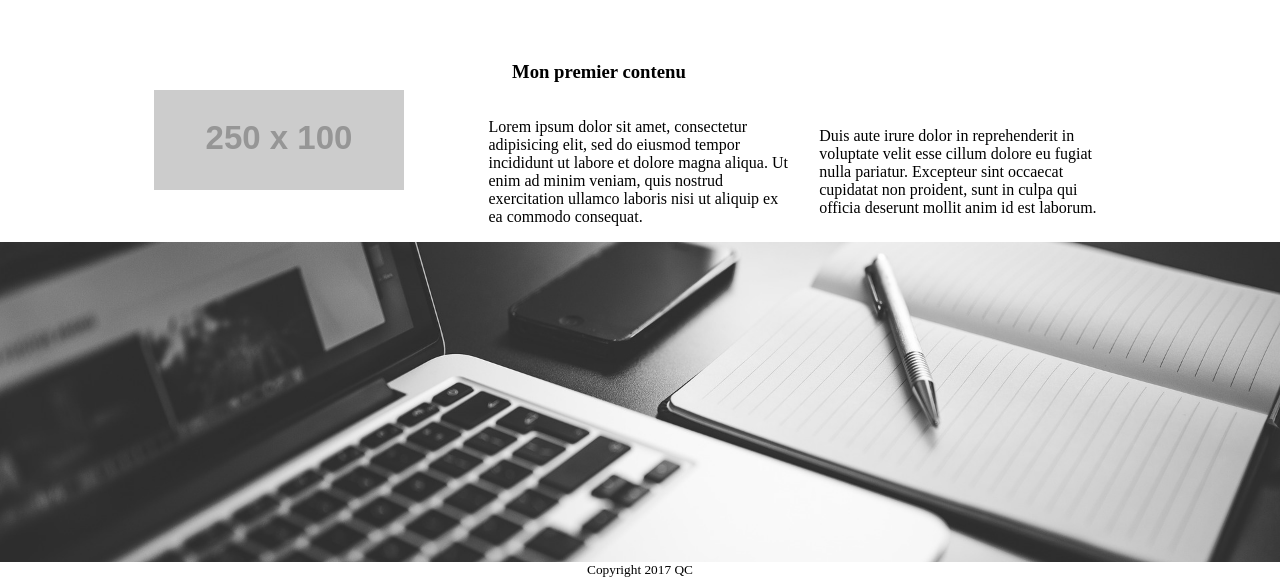
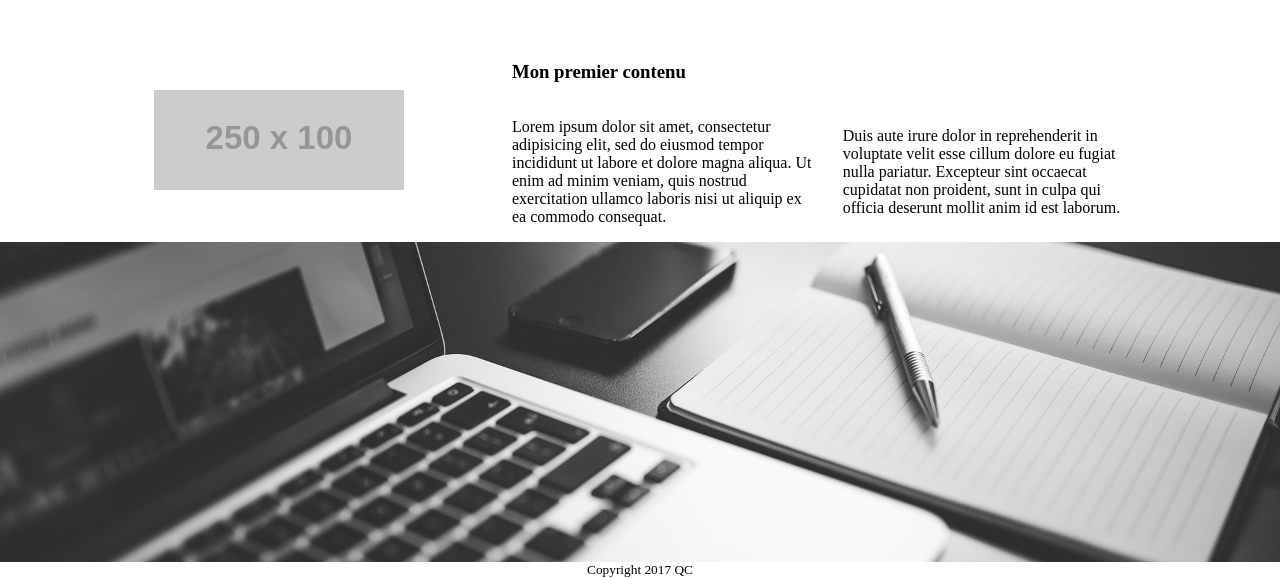
Before and after one commit to quentincaisez/portfolio, a plain HTML site: page index.html in a window 1280 px wide. Shown: the part 603-1181 px from the top of the page. Drawn offline with Linux system fonts and the light colour scheme; placeholder pictures from the web are drawn by us.

Commit message:
first commit

```diff
--- a/index.html
+++ b/index.html
@@ -31,7 +31,7 @@
 
           <h3>Mon premier contenu</h3>
 
-          <div class="flex-container">
+          <div class="flex-container2">
           <div class="half-size-petit min-size-small">
           <p>Lorem ipsum dolor sit amet, consectetur adipisicing elit, sed do eiusmod tempor incididunt ut labore et dolore magna aliqua.
              Ut enim ad minim veniam, quis nostrud exercitation ullamco laboris nisi ut aliquip ex ea commodo consequat.
--- a/style.css
+++ b/style.css
@@ -40,7 +40,11 @@ header li{
 .min-size-small{
   min-width: 300px;
 }
-
+.flex-container2{
+  display: flex;
+  align-items: center;
+  justify-content: flex-start;
+}
 .flex-container{
   display: flex;
   align-items: center;
```
